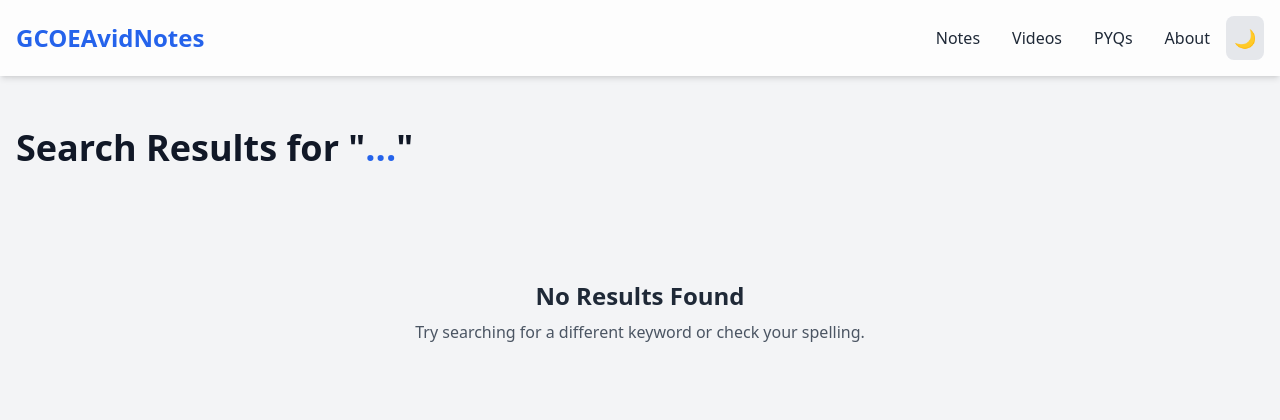
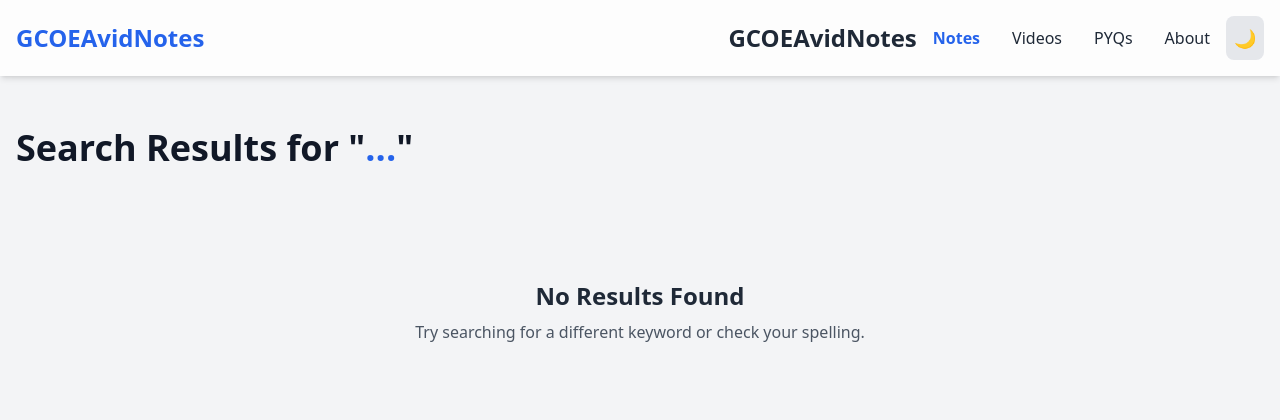
Before and after one commit to shraddheydukare96-bit/GCOEAvidNotes, a Django app: template templates/search.html in a window 1280 px wide. Shown: the top 420 px of the page. Run offline with Django 5.2, Linux system fonts and the light colour scheme; the template is opened without the code that fills it, so the values that code supplies are empty; some libraries are stand-ins or nearby versions.

Commit message:
Update search.html

```diff
--- a/templates/search.html
+++ b/templates/search.html
@@ -15,12 +15,13 @@
     <div class="max-w-7xl mx-auto flex items-center justify-between p-4">
       <a href="index.html" class="text-2xl font-bold text-blue-600 dark:text-blue-400">GCOEAvidNotes</a>
       <div class="flex items-center space-x-4">
-        <nav class="hidden md:flex space-x-8 font-medium">
-          <a href="notes.html" class="hover:text-blue-600 dark:hover:text-blue-400">Notes</a>
-          <a href="videos.html" class="hover:text-blue-600 dark:hover:text-blue-400">Videos</a>
-          <a href="pyqs.html" class="hover:text-blue-600 dark:hover:text-blue-400">PYQs</a>
-          <a href="about.html" class="hover:text-blue-600 dark:hover:text-blue-400">About</a>
-        </nav>
+        <a href="{% url 'home' %}" class="text-2xl font-bold ...">GCOEAvidNotes</a>
+
+<nav class="hidden md:flex space-x-8 font-medium">
+  <a href="{% url 'notes' %}" class="text-blue-600 dark:text-blue-400 font-semibold">Notes</a> <a href="{% url 'videos' %}" class="hover:text-blue-600 ...">Videos</a>
+  <a href="{% url 'pyqs' %}" class="hover:text-blue-600 ...">PYQs</a>
+  <a href="{% url 'about' %}" class="hover:text-blue-600 ...">About</a>
+</nav>
         <button id="theme-toggle" class="p-2 rounded-lg bg-gray-200 dark:bg-gray-700 text-lg">🌙</button>
       </div>
     </div>
```
